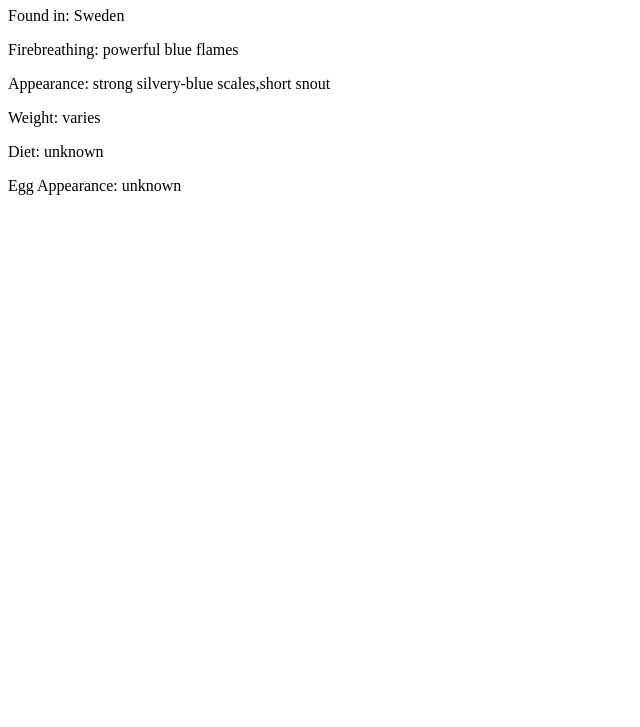
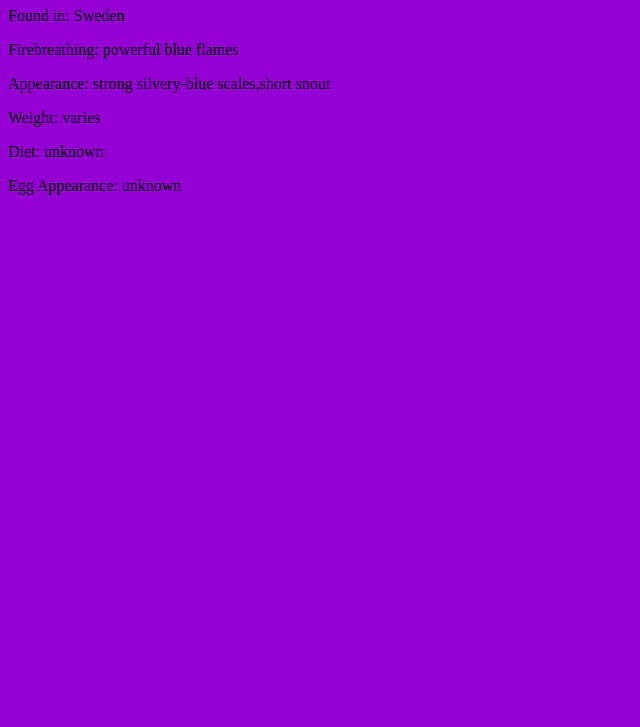
Before and after one commit to TigerRun624/Dragons, a plain HTML site: page p10.html in a window 1280 px wide. Shown: the part 73-800 px from the top of the page, without its empty margins (0-640 px from the left). Drawn offline with Linux system fonts and the light colour scheme.

Commit message:
Update p10.html

```diff
--- a/p10.html
+++ b/p10.html
@@ -3,7 +3,7 @@
 <head>
 <title>Swedish Short-Snout</title>
 </head>
-<body style="backround-color:DarkViolet;">
+<body style="background-color:DarkViolet;">
 
 <h1 style="color-white">Swedish Short-Snout</h1>
 
```
